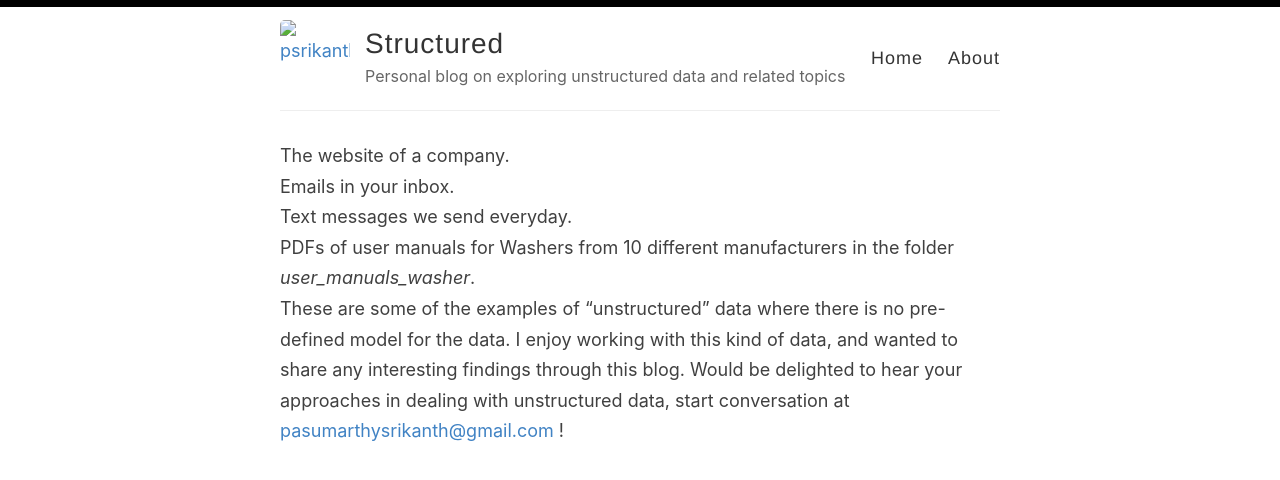
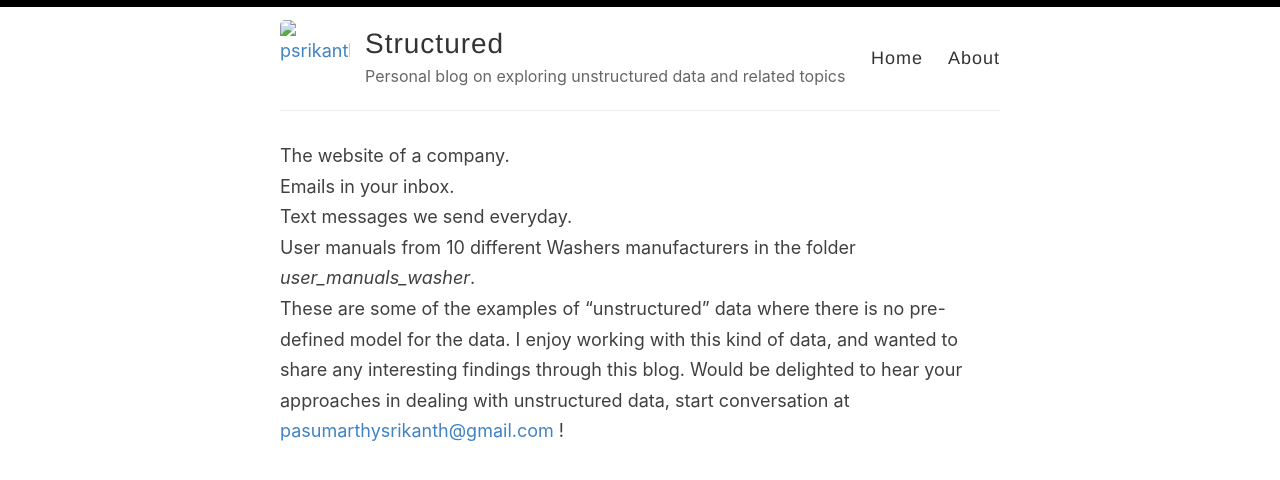
Before and after one commit to psrikanthm/psrikanthm.github.io, a Jekyll site: the page built from _pages/about.md, in a window 1280 px wide, cut to the strip 0-488 px from the top of the page. Shown: the top 480 px of the strip. Built offline with Jekyll 4.4.1, drawn with Linux system fonts in a browser that asks for light colours.

```diff
--- a/_pages/about.md
+++ b/_pages/about.md
@@ -6,7 +6,7 @@ permalink: /about/
 The website of a company.
 Emails in your inbox.
 Text messages we send everyday.
-PDFs of user manuals for Washers from 10 different manufacturers in the folder *user_manuals_washer*.
+User manuals from 10 different Washers manufacturers in the folder *user_manuals_washer*.
 These are some of the examples of "unstructured" data where there is no pre-defined model for the data.
 I enjoy working with this kind of data, and wanted to share any interesting findings through this blog.
 Would be delighted to hear your approaches in dealing with unstructured data, start conversation
```
